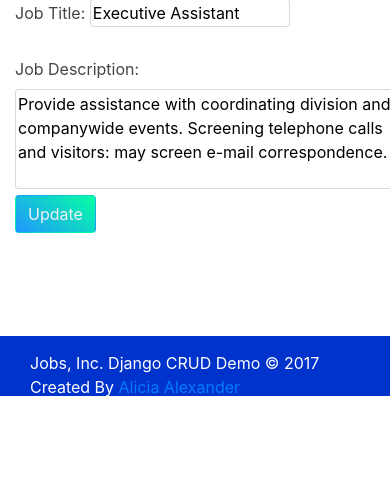
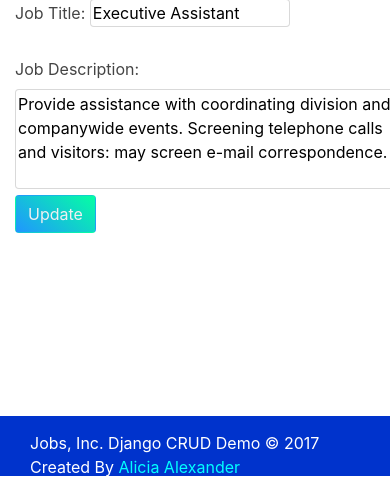
Before and after one commit to AleeWeb/django_hrjobapp, a Django app: template apps/jobs/templates/jobs/edit.html in a window 390 px wide; the page is wider, and only the part inside the window is pictured. Shown: the part 448-927 px from the top of that part. Before the commit the page ends 844 px from the top of that part, so only its background shows below. Run offline with Django 3.2, Linux system fonts and the light colour scheme; the template is opened without the code that fills it: values that come from a table or form of the project are taken from there, others are empty; data comes from the database, SQL or seed files in the repository; both versions use the stored data as it was after the commit; parts of the project's set-up code (start-up, migrations or seed data) failed here and were passed over; some libraries are stand-ins or nearby versions.

Commit message:
Fixed responsive footer

```diff
--- a/apps/jobs/static/jobs/css/style.css
+++ b/apps/jobs/static/jobs/css/style.css
@@ -1,4 +1,4 @@
-html, body {
+body {
 	width: 100%;
 	margin: 0 auto;
 	color: #444 !important;
@@ -6,6 +6,7 @@ html, body {
 	display: flex;
 	flex-direction: column;
 	min-height: 100vh;
+	position: relative;
 }
 
 #home-banner {
@@ -138,8 +139,9 @@ td {
 footer {
 	width: 100%;
 	height: 60px;
-	position: relative;
- left: 0;
+	position: absolute;
+	top:100%;
+ 	left: 0;
     bottom: 0 !important;
 	padding: 15px;
 	background-color: #0033CC;
@@ -148,18 +150,6 @@ footer {
 }
 
 
-#footer2 {
-	width: 100%;
-	height: 60px;
-	position: fixed;
-    left: 0;
-    bottom: 0 !important;
-    width: 100%;
-	padding: 15px;
-	background-color: #0033CC;
-	color: #fff;
-	margin-top: 30px;
-}
 
 footer a {
 	color: #00FFFF;
@@ -198,8 +188,6 @@ footer a:hover {
 		top: 105px;
 		margin-left: 232px;
     }
-
-
 }
 
 /* 1500 - 1680 */
@@ -220,13 +208,6 @@ footer a:hover {
 		position: relative;
 		margin-bottom: 40px;
     }
-
-	footer {
-		position: relative;
-		bottom: 0px !important;
-		margin-top: 50px;
-	}
-
 }
 
 /* 1820 - 1920 screens*/
@@ -247,11 +228,4 @@ footer a:hover {
 		position: relative;
 		margin-bottom: 40px;
     }
-
-	footer {
-		position: fixed;
-		bottom: 0px !important;
-		margin-top: 150px;
-	}
-
 }
--- a/apps/jobs/templates/jobs/edit.html
+++ b/apps/jobs/templates/jobs/edit.html
@@ -69,7 +69,8 @@
 
 </div>
 
-<div id="footer2">
+
+<footer>
 	<div class="container">
 				<div class="row">
 				<div class="col-md-8">
@@ -77,12 +78,11 @@
 			</div>
 
 
-
 			<div class="col-md-4">
 				Created By <a href="http://www.aliciaworks.com/" target="_blank">Alicia Alexander</a>
 				</div>
 			</div>
 	</div>
-</div>
+	</footer>
 </body>
 </html>
--- a/apps/jobs/templates/jobs/show.html
+++ b/apps/jobs/templates/jobs/show.html
@@ -52,7 +52,8 @@
 	<a href="/" class="btn aqua-gradient" role="button">Go Home</a>
 </div>
 
-<div id="footer2">
+
+<footer>
 	<div class="container">
 				<div class="row">
 				<div class="col-md-8">
@@ -65,7 +66,7 @@
 				</div>
 			</div>
 	</div>
-</div>
+	</footer>
 
 </body>
 </html>
```
Also changed, not shown: db.sqlite3.
